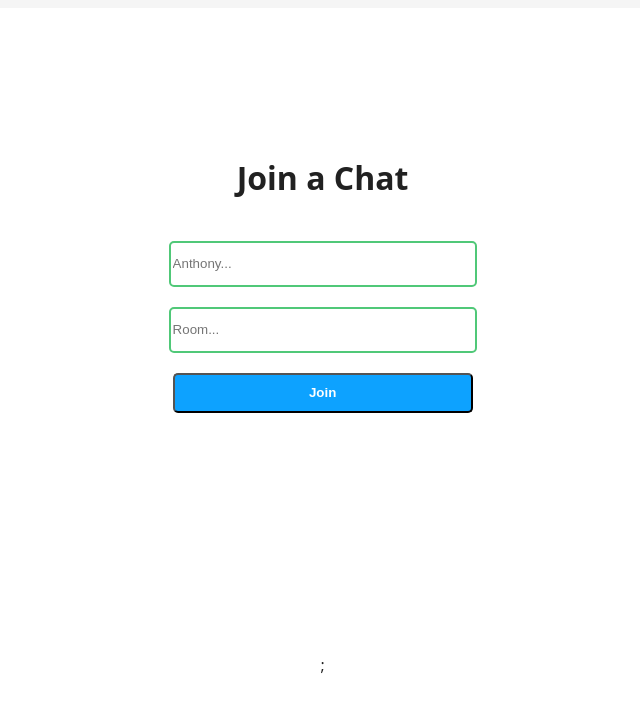
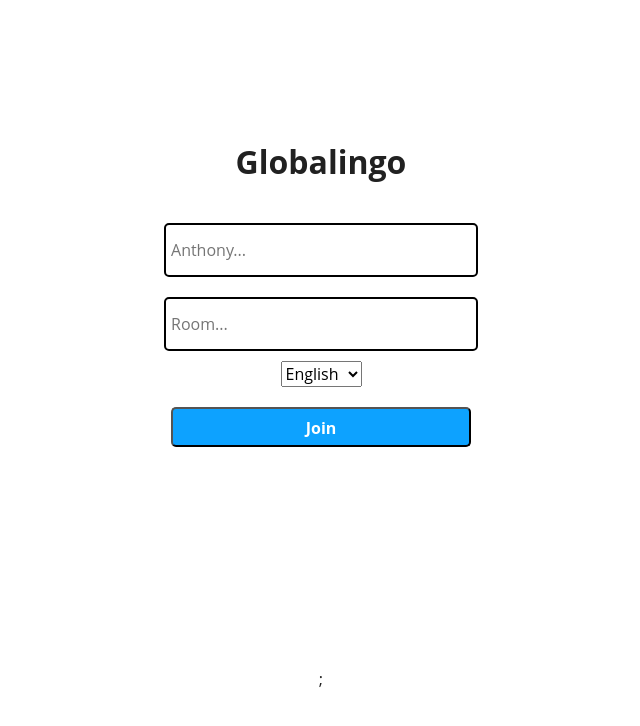
Before and after one commit to aciardelli/globalingo, a React (Create React App) app in the folder client/: page / in a window 1280 px wide. Shown: the top 726 px of the page, without its empty margins (319-959 px from the left). Built offline with nearby package versions, Linux system fonts and the light colour scheme; no server answers.

Commit message:
Added language select barebones

```diff
--- a/client/src/App.css
+++ b/client/src/App.css
@@ -1,6 +1,8 @@
+@import 'normalize.css';
+
 .App {
-  width: 99vw;
-  height: 98vh;
+  width: 100vw;
+  height: 100vh;
   background: #fff;
   color: #212121;
   font-family: "Open Sans", sans-serif;
@@ -14,9 +16,11 @@ root{
 }
 
 body {
-  font-family: "Roboto", sans-serif;
-  background-color: #f5f5f5;
+  margin: 0%;
+  padding: 0%;
 }
+
+/* ################################## */
 
 .sign-in {
   display: flex;
@@ -36,14 +40,15 @@ body {
   margin: 10px;
   border-radius: 5px;
   outline: none;
-  border: 2px solid #50c878;
+  border: 2px solid #000;
+  padding: 5px;
 }
 
 .sign-in button {
   width: 300px;
   height: 40px;
-  margin: 10px;
   padding: 10px;
+  margin-top: 20px;
   border-radius: 5px;
   outline: none;
   background-color: #0da2ff;
@@ -90,3 +95,57 @@ body {
   font-weight: bold;
   cursor: pointer;
 }
+
+.message {
+  height: auto;
+  padding: 10px;
+  display: flex;
+}
+
+.message-container {
+  width: 100%;
+  height: 100%;
+  overflow-y: scroll;
+  overflow-x: hidden;
+}
+
+.message-container::-webkit-scrollbar {
+  display: none;
+}
+
+.message-content {
+  width: auto;
+  height: auto;
+  min-height: 40px;
+  max-width: 120px;
+  background-color: #43a047;
+  border-radius: 5px;
+  color: white;
+  display: flex;
+  align-items: center;
+  margin: 0 5px;
+  padding: 0 5px;
+  overflow-wrap: break-word;
+  word-break: break-word;
+}
+
+.message-meta {
+  display: flex;
+}
+
+#you {
+  justify-content: flex-end;
+}
+
+#you .message-content {
+  background-color: #0da2ff;
+}
+
+#other {
+  justify-content: flex-start;
+}
+
+#other .message-content {
+  background-color: #FAF9F6;
+  color: #212121;
+}
--- a/client/src/App.js
+++ b/client/src/App.js
@@ -22,9 +22,14 @@ function App() {
     <div className="App">
       {!showChat ? (
         <div className="sign-in">
-          <h3>Join a Chat</h3>
+          <h3>Globalingo</h3>
           <input id="username" type="text" placeholder='Anthony...' onChange={(event) => {setUsername(event.target.value)}}/>
           <input id="roomid" type="text" placeholder='Room...' onChange={(event) => {setRoom(event.target.value)}}/>
+          <select id="language-select">
+            <option value="en">English</option>
+            <option value="fr">French</option>
+            <option value="es">Spanish</option>
+          </select>
           <button onClick={joinRoom}>Join</button>
         </div>
       ) : (
--- a/client/src/Chat.js
+++ b/client/src/Chat.js
@@ -19,7 +19,7 @@ function Chat({ socket, username, room }) {
             setMessageList((list) => [...list, messageData]);
             setCurrentMessage("");
         }
-    }
+    };
 
     useEffect(() => {
         socket.on("receive_message", (msgData) => {
```
Also changed, not shown: 1 other file (tests, documents, lock files or other folders).
